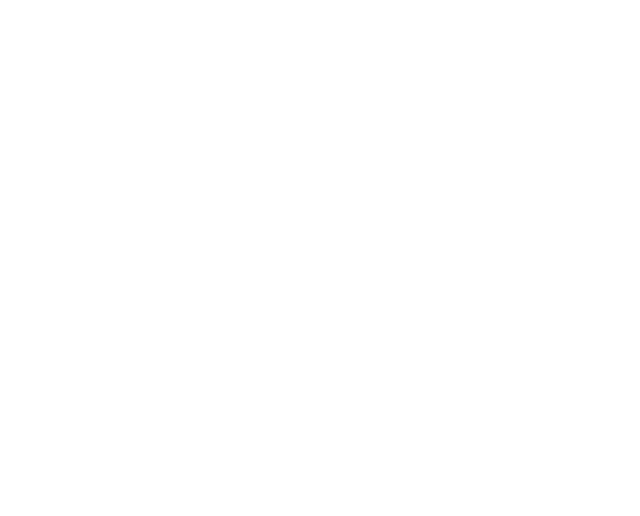
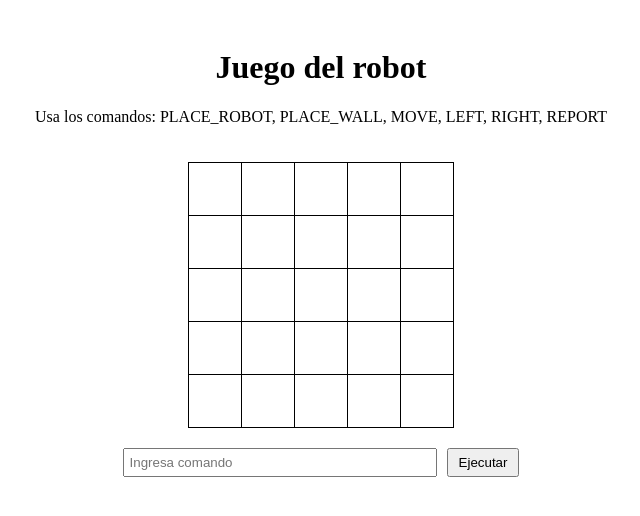
Before and after one commit to georgealexandrunechita/toyrobotstyle, a React (Vite) app: page /game in a window 1280 px wide. Shown: the top 516 px of the page, without its empty margins (319-959 px from the left). Built offline with nearby package versions, Linux system fonts and the light colour scheme.

Commit message:
Game.jsx and Board.jsx fixed

```diff
--- a/src/components/Board.jsx
+++ b/src/components/Board.jsx
@@ -24,8 +24,10 @@
     }
 
     return (
-        <table style={{ borderCollapse: "collapse", margin: "20px" }}>
-            <tbody>{rows}</tbody>
-        </table>
+        <div style={{ display: "flex", justifyContent: "center" }}>
+            <table style={{ borderCollapse: "collapse", margin: "20px" }}>
+                <tbody>{rows}</tbody>
+            </table>
+        </div>
     );
 }
--- a/src/views/Game.jsx
+++ b/src/views/Game.jsx
@@ -37,6 +37,55 @@
                 let { row: mr, col: mc, facing: mf } = robot;
                 let newRow = mr;
                 let newCol = mc;
+
+                switch (mf) {
+                    case "NORTH":
+                        newRow = mr === 5 ? 1 : mr + 1;
+                        break;
+                    case "SOUTH":
+                        newRow = mr === 1 ? 5 : mr - 1;
+                        break;
+                    case "EAST":
+                        newCol = mc === 5 ? 1 : mc + 1;
+                        break;
+                    case "WEST":
+                        newCol = mc === 1 ? 5 : mc - 1;
+                        break;
+                }
+
+                if (!walls.some((w) => w.row === newRow && w.col === newCol)) {
+                    setRobot({ row: newRow, col: newCol, facing: mf });
+                }
+                break;
+
+                case "LEFT":
+                    if (!robot) return;
+                    setRobot({...robot, facing: DIRECTIONS[(DIRECTIONS.indexOf(robot.facing) + 3) % 4],
+                    });
+                    break;
+
+                case "RIGHT":
+                    if (!robot) return;
+                    setRobot({...robot, facing: DIRECTIONS[(DIRECTIONS.indexOf(robot.facing) + 1) % 4],
+                    });
+                    break;
+
+                case "REPORT":
+                    if (robot) {
+                        setReport(`${robot.row},${robot.col},${robot.facing}`);
+                    }
+                    break;
         }
-    }
+    };
+
+    return (
+        <div style={{ textAlign: "center", padding: "20px" }}>
+            <h1>Juego del robot</h1>
+            <p>Usa los comandos: PLACE_ROBOT, PLACE_WALL, MOVE, LEFT, RIGHT, REPORT</p>
+
+            <Board robot={robot} walls={walls} />
+            <CommandInput onCommand={handleCommand} />
+            <RobotReport report={report} />
+        </div>
+    );
 }
```
